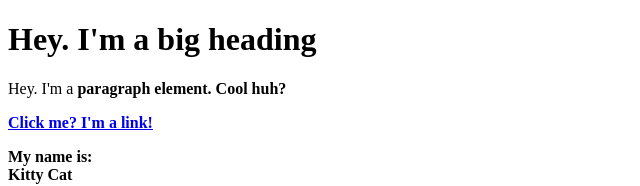
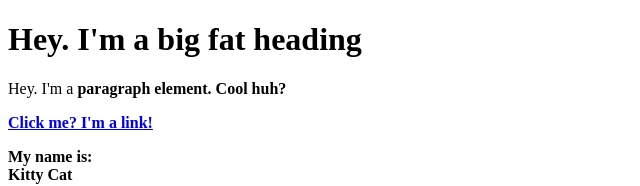
Before and after one commit to chandlermarie/cartoon-hero, a plain HTML site: page test.html in a window 1280 px wide. Shown: the top 186 px of the page, without its empty margins (0-640 px from the left). Drawn offline with Linux system fonts and the light colour scheme.

Commit message:
Added Fat Heading

```diff
--- a/test.html
+++ b/test.html
@@ -4,8 +4,8 @@
 	<title>\Test page</title>
 </head>
 <body>
-	<h1>Hey. I'm a big heading</h1>
-	<p>Hey. I'm a <b>paragraph element. Cool huh?</p>
+	<h1>Hey. I'm a big fat heading</h1>
+	<p>Hey. I'm a <b>paragraph<b/> element. Cool huh?</p>
 	<a href="https://google.com" target="_blank" title="Let's go to Google">Click me? I'm a link!</a>
 	<p>My name is:<br>
 	Kitty Cat</p>
```
